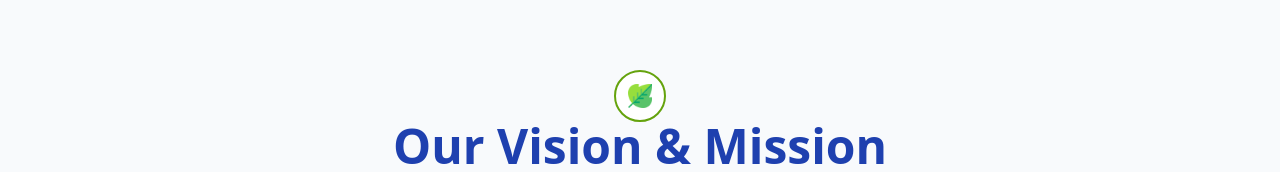
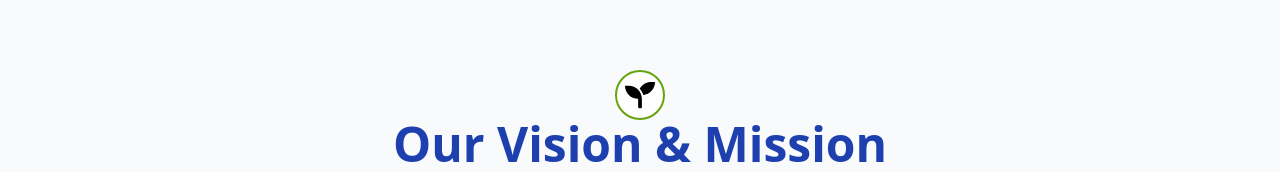
Before and after one commit to bhanudova02/rajesh-seeds, a React (Vite) app: page /vmv in a window 1280 px wide. Shown: the part 778-950 px from the top of the page. Built offline with nearby package versions, Linux system fonts and the light colour scheme.

Commit message:
new ui changes added

```diff
--- a/src/components/about-us/VMV.jsx
+++ b/src/components/about-us/VMV.jsx
@@ -1,5 +1,5 @@
 import React from 'react';
-import { FaLightbulb, FaRocket, FaHandshake, FaChartLine } from 'react-icons/fa';
+import { FaLightbulb, FaRocket, FaHandshake, FaChartLine, FaSeedling } from 'react-icons/fa';
 
 export function VMV() {
     const content = {
@@ -18,8 +18,8 @@ export function VMV() {
             <div className="w-[90%] md:max-w-7xl mx-auto py-20">
                 <div>
                     <div className='flex flex-col justify-center items-center'>
-                        <div className='border-2 border-lime-600 bg-white p-1 rounded-full'>
-                            <img src="/leaf.png" alt='leaf' className='w-10 p-2' />
+                        <div className='border-2 border-lime-600 bg-white p-2 rounded-full'>
+                           <FaSeedling className='text-3xl'/>
                         </div>
                         <h1 className="text-3xl md:text-5xl font-bold text-center text-blue-800 mb-12">Our Vision & Mission</h1>
                     </div>
```
